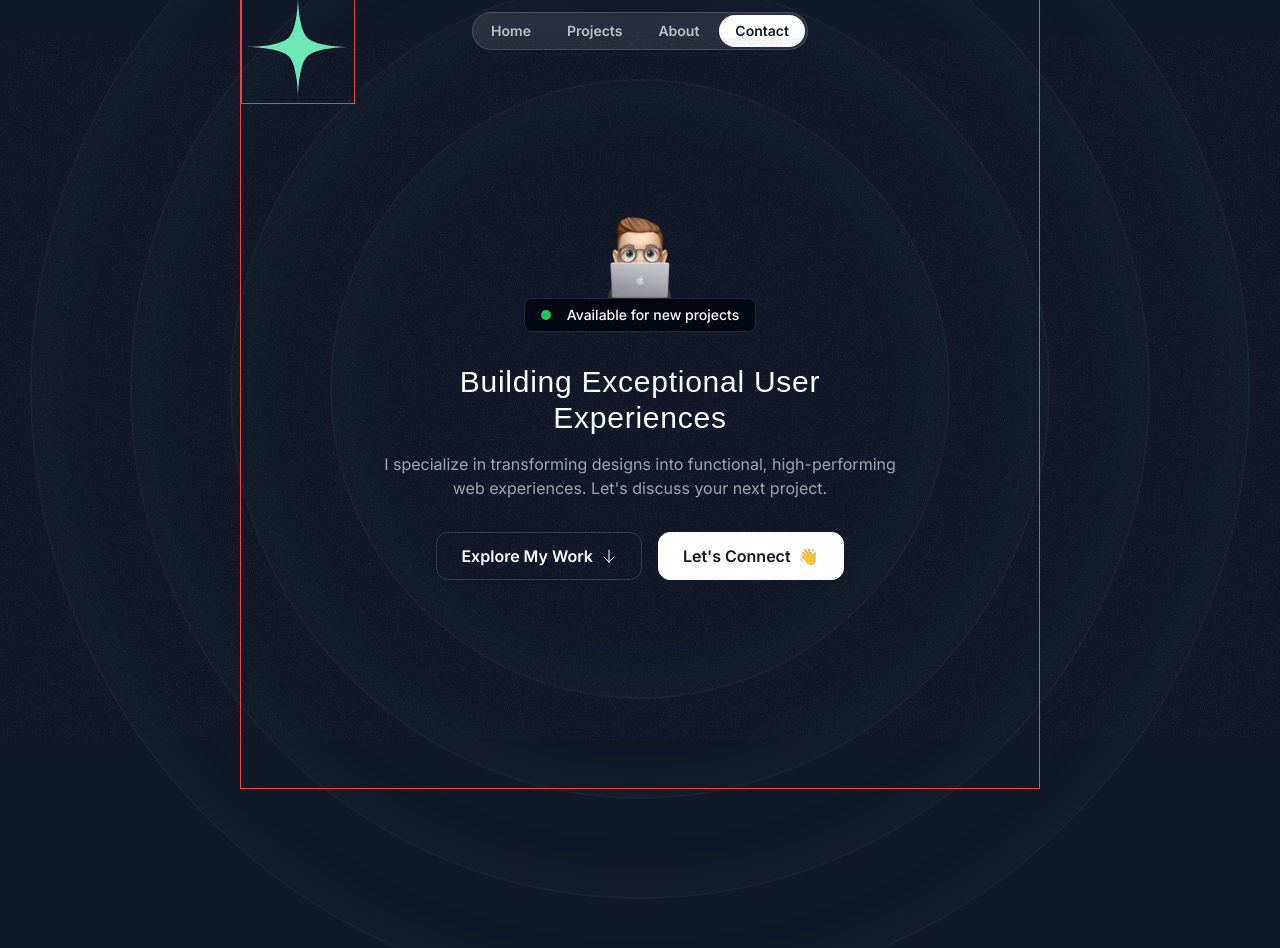
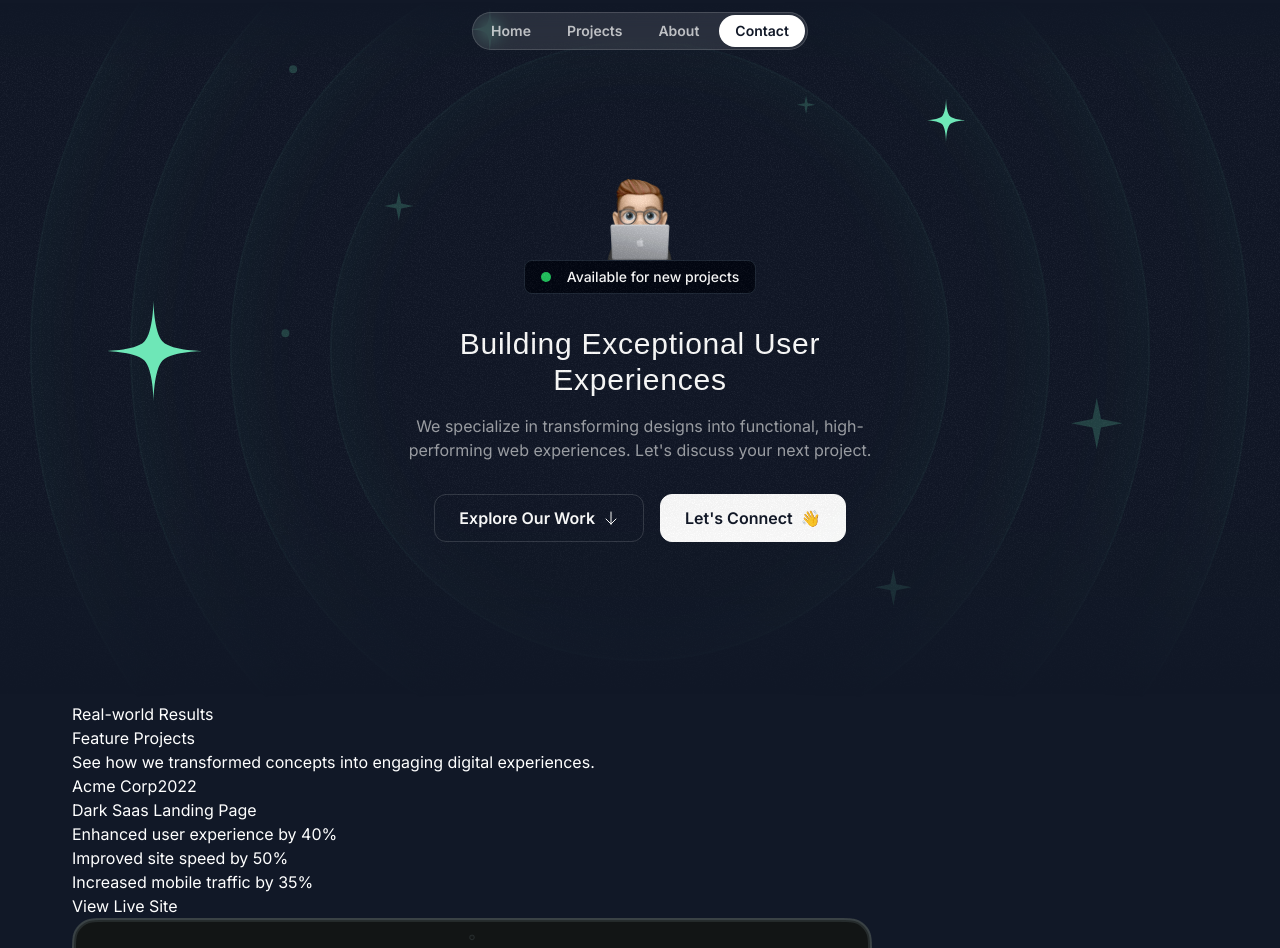
Before and after one commit to rickstha/Animated-portfolio-project, a Next.js app: page / in a window 1280 px wide. Shown: the top 948 px of the page. Built offline with nearby package versions, Linux system fonts and the light colour scheme; a web font is replaced by a local one.

Commit message:
hero section done

```diff
--- a/src/app/page.tsx
+++ b/src/app/page.tsx
@@ -1,11 +1,13 @@
 import { Header } from "@/sections/Header";
 import { HeroSection } from "@/sections/Hero";
+import { ProjectsSection } from "@/sections/Projects";
 
 export default function Home() {
   return (
     <div>
       <Header />
       <HeroSection/>
+      <ProjectsSection/>
     </div>
   );
 }
--- a/src/components/HeroOrbit.tsx
+++ b/src/components/HeroOrbit.tsx
@@ -4,11 +4,14 @@
 const HeroOrbit = ({children, size, rotation}:PropsWithChildren <{size:number; rotation:number}>) => {
   return (
     <div className=" absolute left-1/2 top-1/2 -translate-x-1/2 -translate-y-1/2 ">
-      <div className=" border border-red-500" style={{
+      <div style={{
+        transform: `rotate(${rotation}deg)`,
        height: `${size}px`,
         width: `${size}px`
       }}>
-        <div className=" border border-red-500 inline-flex ">
+        <div className="inline-flex" style={{
+          transform:`rotate(${rotation*-1}deg)`,
+        }}>
         {children}
         </div>
         </div>
--- a/src/sections/Header.tsx
+++ b/src/sections/Header.tsx
@@ -1,5 +1,5 @@
 export const Header = () => {
-  return <div className=" flex justify-center items-center relative top-3">
+  return <div className=" flex justify-center items-center fixed top-3 w-full z-10">
     <nav className=" flex gap-1 p-0.5 border border-white/15 rounded-full bg-white/10 backdrop-blur">
       <a href="#"  className="nav-item">Home</a>
       <a href="#"  className="nav-item">Projects</a>
--- a/src/sections/Hero.tsx
+++ b/src/sections/Hero.tsx
@@ -4,11 +4,12 @@
 import StarIcon from "@/assets/icons/star.svg"
 import Image from "next/image";
 import HeroOrbit from "@/components/HeroOrbit";
+import SparkleIcon from "@/assets/icons/sparkle.svg"
 
 export const HeroSection = () => {
   return (
     <div className=" py-20 md:py-32 lg:py-40 relative z-0 overflow-x-clip">
-
+      <div className=" absolute inset-0 [mask-image:linear-gradient(to_bottom,transparent,black_10%,black_70%,transparent)]">
       {/* main hero section animation code */}
       <div
         className=" absolute inset-0 -z-30 opacity-5"
@@ -19,11 +20,39 @@
       <div className=" size-[1020px] hero-ring"></div>
       <div className=" size-[1220px] hero-ring"></div>
       {/* star code start */}
-      <HeroOrbit size={800}>
+      <HeroOrbit size={800} rotation={-45}>
       <StarIcon className=" size-28 text-emerald-300"/>
+      </HeroOrbit>
+      <HeroOrbit size={550} rotation={20}>
+      <StarIcon className=" size-12 text-emerald-300"/>
+      </HeroOrbit>
+      <HeroOrbit size={590} rotation={98}>
+      <StarIcon className=" size-12 text-emerald-300"/>
+      </HeroOrbit>
+      <HeroOrbit size={430} rotation={-14}>
+      <SparkleIcon className=" size-8 text-emerald-300/20"/>
+      </HeroOrbit>
+      <HeroOrbit size={440} rotation={79}>
+      <SparkleIcon className=" size-5 text-emerald-300/20"/>
+      </HeroOrbit>
+      <HeroOrbit size={530} rotation={178}>
+      <SparkleIcon className=" size-10 text-emerald-300/20"/>
+      </HeroOrbit>
+      <HeroOrbit size={710} rotation={144}>
+      <SparkleIcon className=" size-14 text-emerald-300/20"/>
+      </HeroOrbit>
+      <HeroOrbit size={720} rotation={89}>
+    <div className="size-3 rounded-full bg-emerald-300/20"></div>
+      </HeroOrbit>
+      <HeroOrbit size={520} rotation={-41}>
+    <div className="size-2 rounded-full bg-emerald-300/20"></div>
+      </HeroOrbit>
+      <HeroOrbit size={650} rotation={-5}>
+    <div className="size-2 rounded-full bg-emerald-300/20"></div>
       </HeroOrbit>
 
       {/* star code end */}
+      </div>
       <div className="container">
         <div className=" flex flex-col items-center">
           <Image src={memojiImage} alt="memoji" className=" size-[100px]" />
@@ -39,13 +68,13 @@
             Building Exceptional User Experiences
           </h1>
           <p className=" mt-4 text-center text-white/60 ">
-            I specialize in transforming designs into functional,
+            We specialize in transforming designs into functional,
             high-performing web experiences. Let's discuss your next project.
           </p>
         </div>
         <div className=" flex flex-col items-center mt-8 gap-4 md:flex-row justify-center">
           <button className=" flex items-center gap-2 border border-white/15 px-6 h-12 rounded-xl">
-            <span className=" font-semibold">Explore My Work </span>
+            <span className=" font-semibold">Explore Our Work </span>
             <ArrowDown className=" size-4" />
           </button>
           <button className=" flex items-center gap-2 border border-white bg-white text-gray-900 h-12 px-6 rounded-xl">
--- a/src/sections/Projects.tsx
+++ b/src/sections/Projects.tsx
@@ -1,6 +1,7 @@
 import darkSaasLandingPage from "@/assets/images/dark-saas-landing-page.png";
 import lightSaasLandingPage from "@/assets/images/light-saas-landing-page.png";
 import aiStartupLandingPage from "@/assets/images/ai-startup-landing-page.png";
+import Image from "next/image";
 
 const portfolioProjects = [
   {
@@ -42,5 +43,27 @@
 ];
 
 export const ProjectsSection = () => {
-  return <div>Projects Section</div>;
+  return <div>
+    <div className="container">
+      <p>Real-world Results</p>
+      <h2>Feature Projects</h2>
+      <p>See how we transformed concepts into engaging digital experiences.</p>
+      <div>
+       {portfolioProjects.map((project)=>(
+        <div key={project.title}>
+              <div>
+                <span>{project.company}</span>
+                <span>{project.year}</span>
+              </div>
+              <h3>{project.title}</h3>
+              <ul>{project.results.map((result)=>(<li key={result.title}>{result.title}</li>))}</ul>
+              <a href="#" target="_blank">
+                <button>View Live Site</button>
+              </a>
+              <Image src={project.image} alt={project.title}/>
+        </div>
+       ) )}
+      </div>
+    </div>
+  </div>;
 };
```
